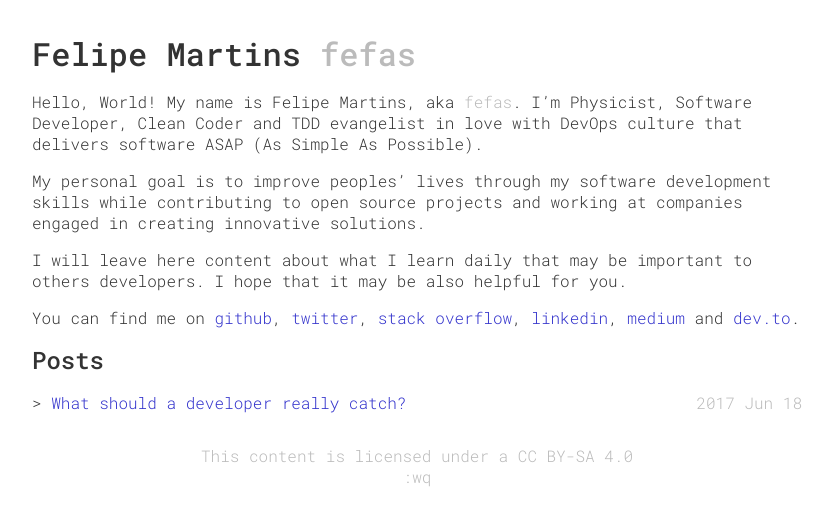
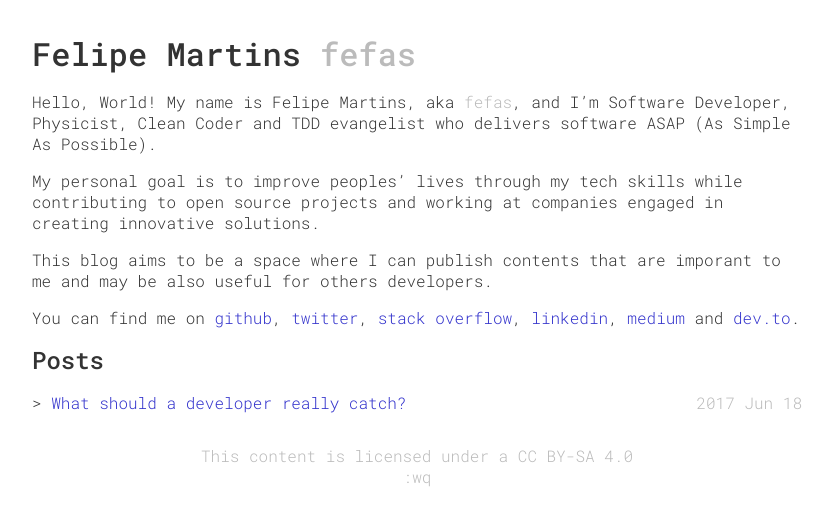
Before and after one commit to fefas/blog.fefas.net, a Jekyll site: the page built from jekyll/pages/home.md, in a window 1280 px wide. Shown: the top 526 px of the page, without its empty margins (223-1055 px from the left). Built offline with Jekyll 4.4.1, drawn with Linux system fonts in a browser that asks for light colours.

Commit message:
Update intro text on home page (resolve #23)

```diff
--- a/jekyll/pages/home.md
+++ b/jekyll/pages/home.md
@@ -6,16 +6,15 @@ permalink: /
 # {{ site.data.me.name }} <span class="nickname">{{ site.data.me.nickname }}</span>
 
 Hello, World! My name is {{ site.data.me.name }}, aka <span class="nickname"> {{
-site.data.me.nickname }}</span>. I'm Physicist, Software Developer, Clean Coder
-and TDD evangelist in love with DevOps culture that delivers software ASAP (As
-Simple As Possible).
+site.data.me.nickname }}</span>, and I'm Software Developer, Physicist, Clean
+Coder and TDD evangelist who delivers software ASAP (As Simple As Possible).
 
-My personal goal is to improve peoples' lives through my software development
-skills while contributing to open source projects and working at companies
-engaged in creating innovative solutions.
+My personal goal is to improve peoples' lives through my tech skills while
+contributing to open source projects and working at companies engaged in
+creating innovative solutions.
 
-I will leave here content about what I learn daily that may be important to
-others developers. I hope that it may be also helpful for you.
+This blog aims to be a space where I can publish contents that are imporant to
+me and may be also useful for others developers.
 
 You can find me on
   [github]({{ site.data.me.links.github }}),
```
